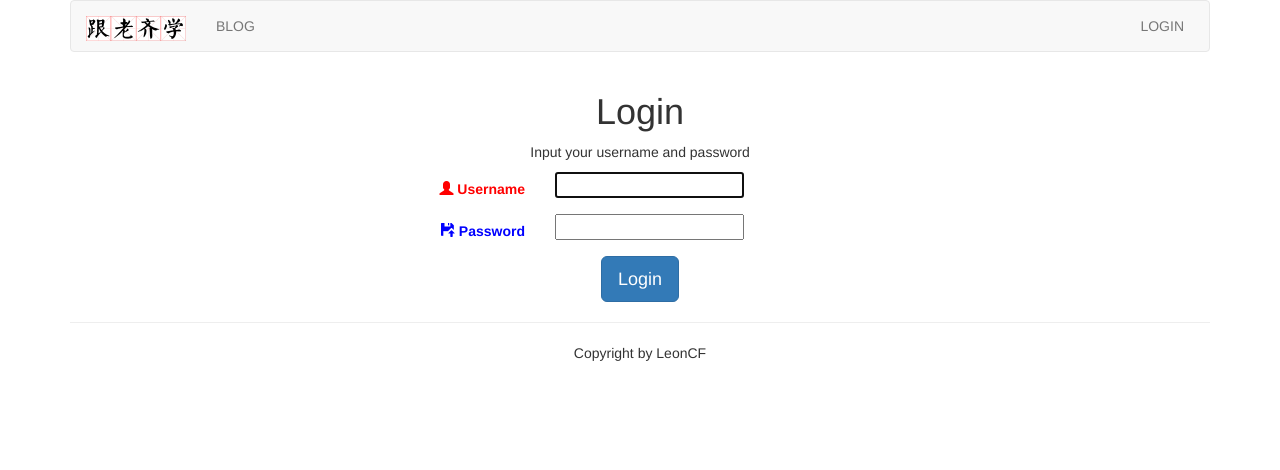
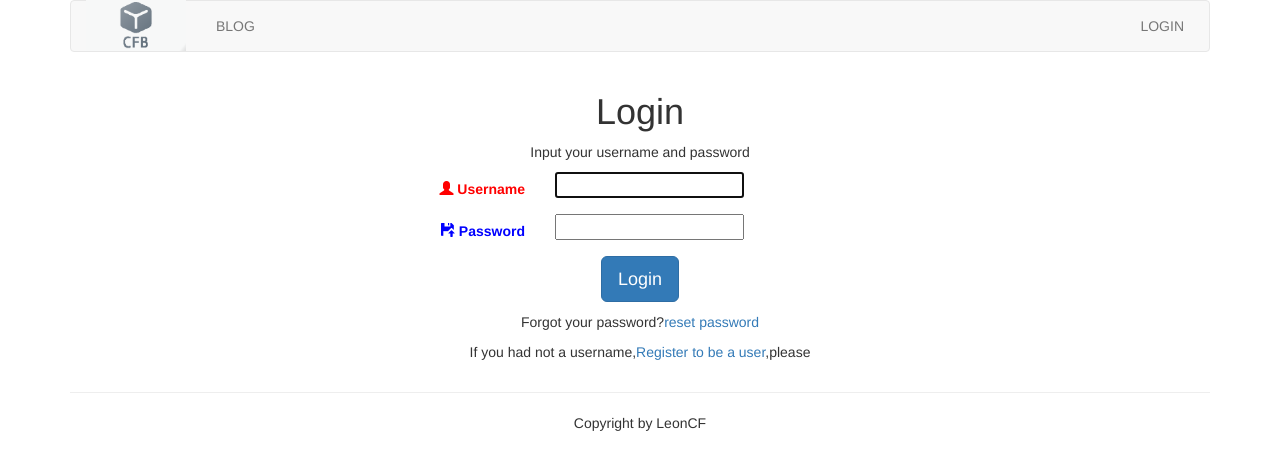
Before and after one commit to Le0n-Chen/LeonCF_blog, a Django app: page /account/login/ in a window 1280 px wide. Shown: the top 470 px of the page. Run offline with Django 3.2, Linux system fonts and the light colour scheme; some libraries are stand-ins or nearby versions.

Commit message:
邮件发送（修正授权码bug）

```diff
--- a/mysite/mysite/settings.py
+++ b/mysite/mysite/settings.py
@@ -126,3 +126,9 @@ STATICFILES_DIRS = (
     os.path.join(BASE_DIR,'static/')
 )
 LOGIN_REDIRECT_URL='/blog/' #if you loginin success,redirect to the url  @Leoncf
+EMAIL_HOST='smtp.qq.com'
+EMAIL_HOST_USER="1037299165@qq.com"
+EMAIL_HOST_PASSWORD="mvfpgghgqcaebddh"
+EMAIL_PORT=587
+EMAIL_USE_TLS=True
+DEFAULT_FROM_EMAIL="1037299165@qq.com"
--- a/mysite/templates/account/login.html
+++ b/mysite/templates/account/login.html
@@ -25,5 +25,7 @@
 		</div>
 		<input type="submit" class="btn btn-primary btn-lg" value="Login">
 	</form>
+	<p style="margin-top: 10px">Forgot your password?<a href="{% url 'account:password_reset' %">reset password</a></p>
+	<p style="margin-top: 10px">If you had not a username,<a href="{% url 'account:user_register' %}">Register to be a user</a>,please</p>
 </div>
 {% endblock %}
--- a/mysite/templates/header.html
+++ b/mysite/templates/header.html
@@ -2,7 +2,7 @@
 <div class="container">
 	<nav class="navbar navbar-default" role="navigation">
 		<div class="navbar-header">
-			<a class="navbar-brand" href="#"><img src="{% static '/images/logo.png' %}" width="100px"></a>
+			<a class="navbar-brand" href="#"><img src="{% static '/images/logo.png' %}" width="100px" style="margin-top: -21px;"></a>
 		</div>
 		<div>
 			<ul class="nav navbar-nav" role="navigation">
--- a/mysite/templates/registration/login.html
+++ b/mysite/templates/registration/login.html
@@ -27,5 +27,7 @@
 		</div>
 		<input type="submit" class="btn btn-primary btn-lg" value="Login">
 	</form>
+	<p style="margin-top: 10px">Forgot your password?<a href="{% url 'account:password_reset' %}">reset password</a></p>
+	<p style="margin-top: 10px">If you had not a username,<a href="{% url 'account:user_register' %}">Register to be a user</a>,please</p>
 </div>
 {% endblock %}
```
Also changed, not shown: mysite/static/images/backlogo.png (deleted), mysite/static/images/book.jpg (deleted), mysite/static/images/logo.png.
